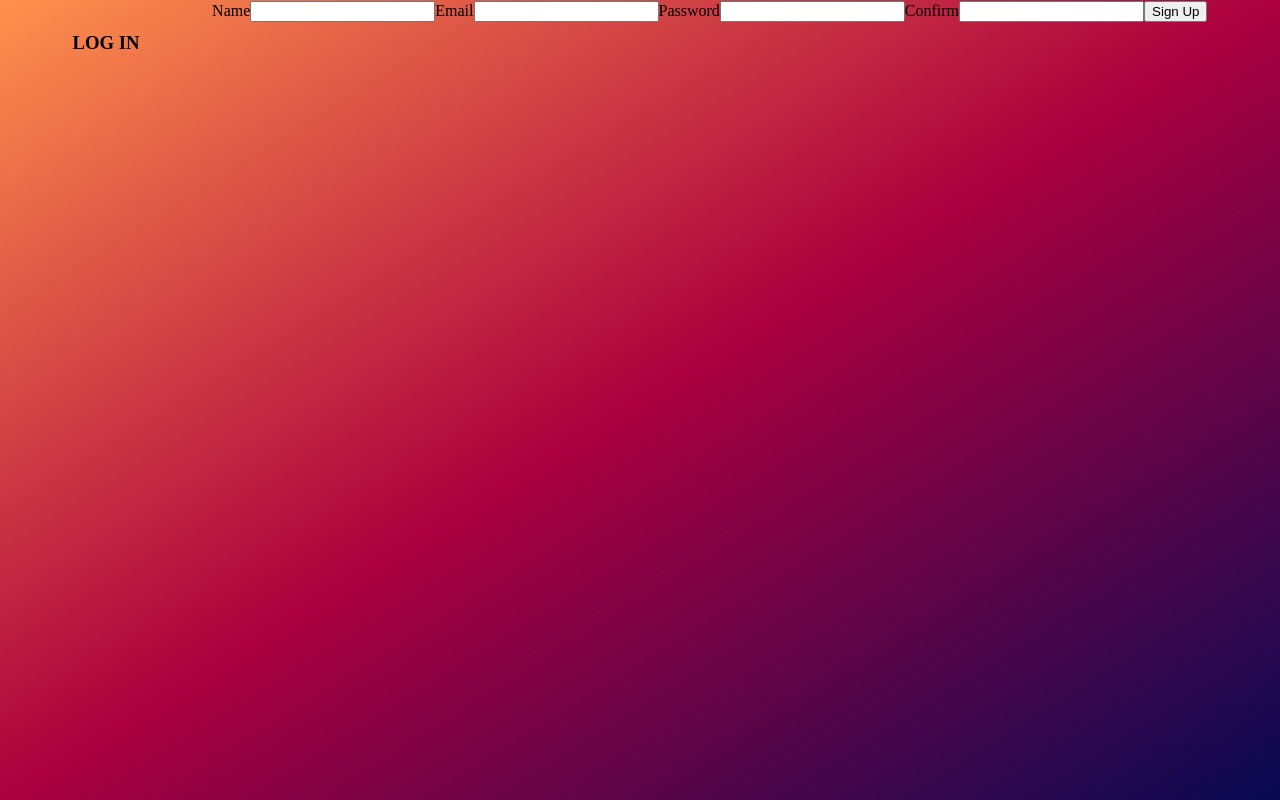
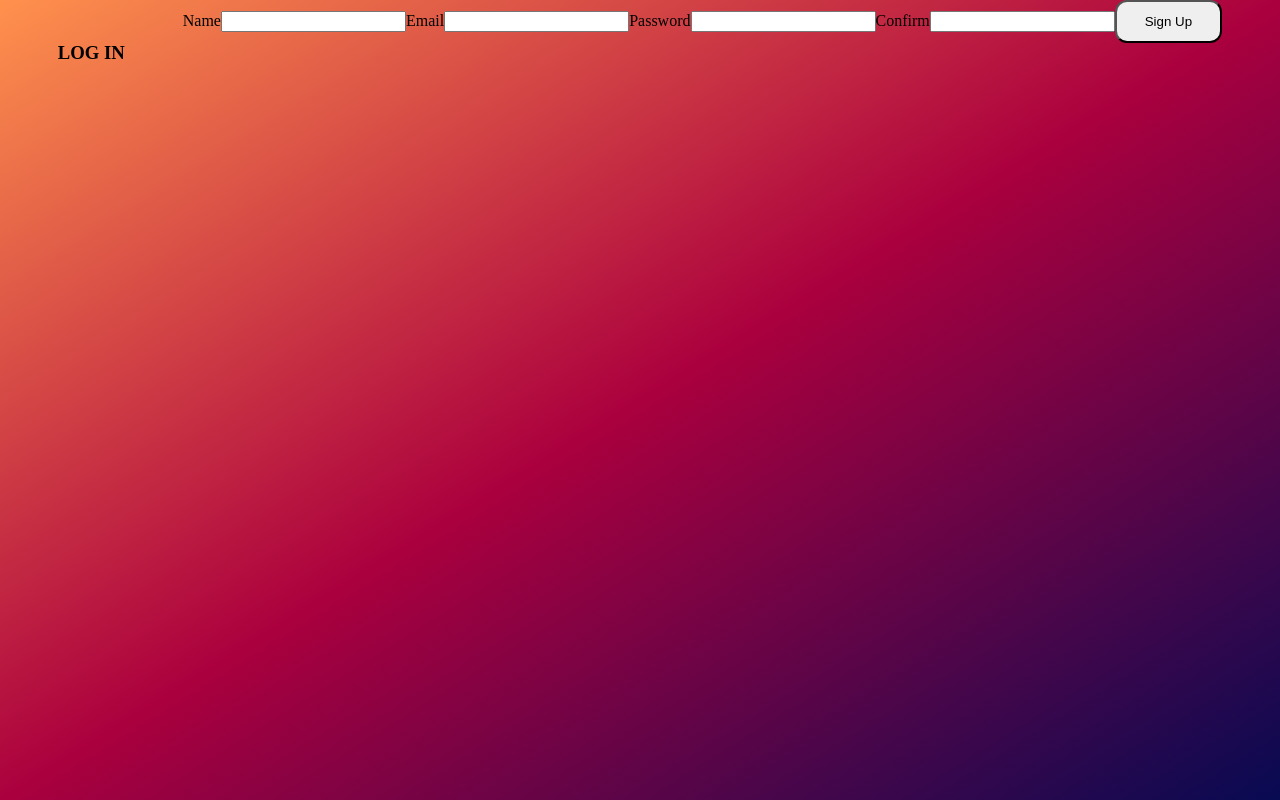
Before and after one commit to LaraLBL/Anime-Moods, a React (Create React App) app: page /myanime in a window 1280 px wide. Both pictures are taken after a click on the element "SIGN UP". Built offline with nearby package versions, Linux system fonts and the light colour scheme.

Commit message:
pulling updated

```diff
--- /dev/null
+++ b/src/components/SignUpForm/SignUpForm.css
@@ -0,0 +1,4 @@
+.btn-su {
+ padding: 12px 28px;
+ border-radius: 12px;
+}
--- a/src/components/SignUpForm/SignUpForm.jsx
+++ b/src/components/SignUpForm/SignUpForm.jsx
@@ -1,3 +1,4 @@
+import './SignUpForm.css';
 import { Component } from 'react';
 import { signUp } from '../../utilities/users-service';
 
@@ -69,7 +70,7 @@ export default class SignUpForm extends Component {
           value={this.state.confirm}
           onChange={this.handleChange}
           required />
-         <button type="submit" disabled={disable}>Sign Up</button>
+         <button type="submit" disabled={disable} className="btn-su">Sign Up</button>
        </form>
      </div>
      <p className="error-message">&nbsp;{this.state.error}</p>
--- a/src/components/UserLogOut/UserLogOut.jsx
+++ b/src/components/UserLogOut/UserLogOut.jsx
@@ -11,7 +11,7 @@ export default function UserLogOut({ user, setUser }) {
     <div className="UserLogOut">
       <div>{user.name}</div>
       <div className="email">{user.email}</div>
-      <button className="btn-sm" onClick={handleLogOut}>Log Out</button>
+      <button className="btn-lo" onClick={handleLogOut}>Log Out</button>
     </div>
   );
 }
```
